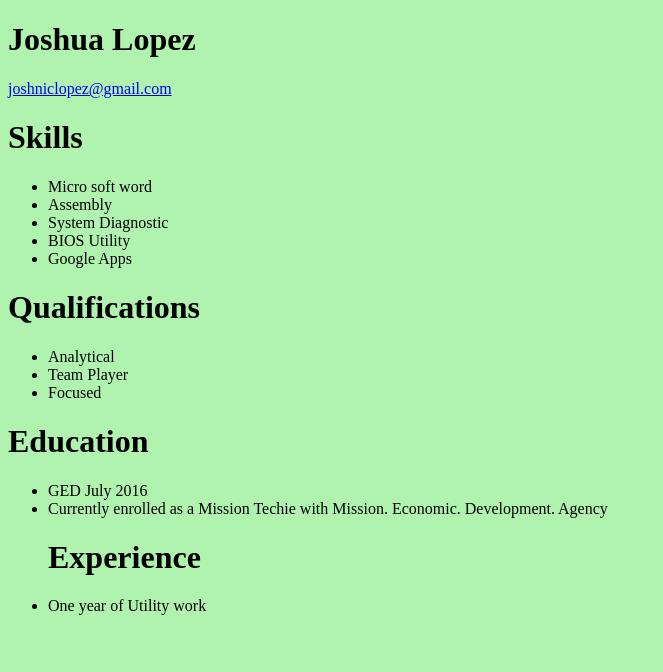
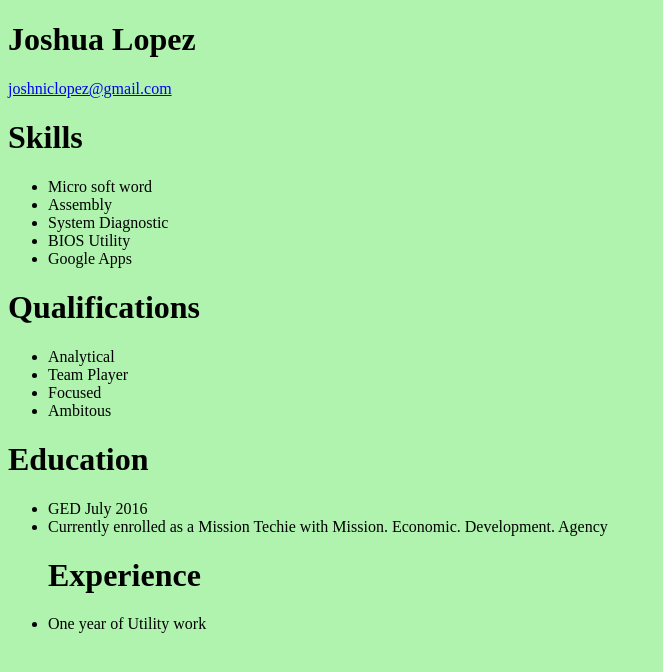
Before and after one commit to joshniclopez/joshniclopez.github.io, a plain HTML site: page index.html in a window 1280 px wide. Shown: the whole page, without its empty margins (0-663 px from the left). Drawn offline with Linux system fonts and the light colour scheme; a web font is replaced by a local one.

Commit message:
update my bio

```diff
--- a/index.html
+++ b/index.html
@@ -16,6 +16,7 @@
     <li>Analytical</li>
     <li>Team Player</li>
     <li>Focused</li>
+    <li>Ambitous</li>
   </ul>
   <h1>Education</h1>
   <ul>
```
